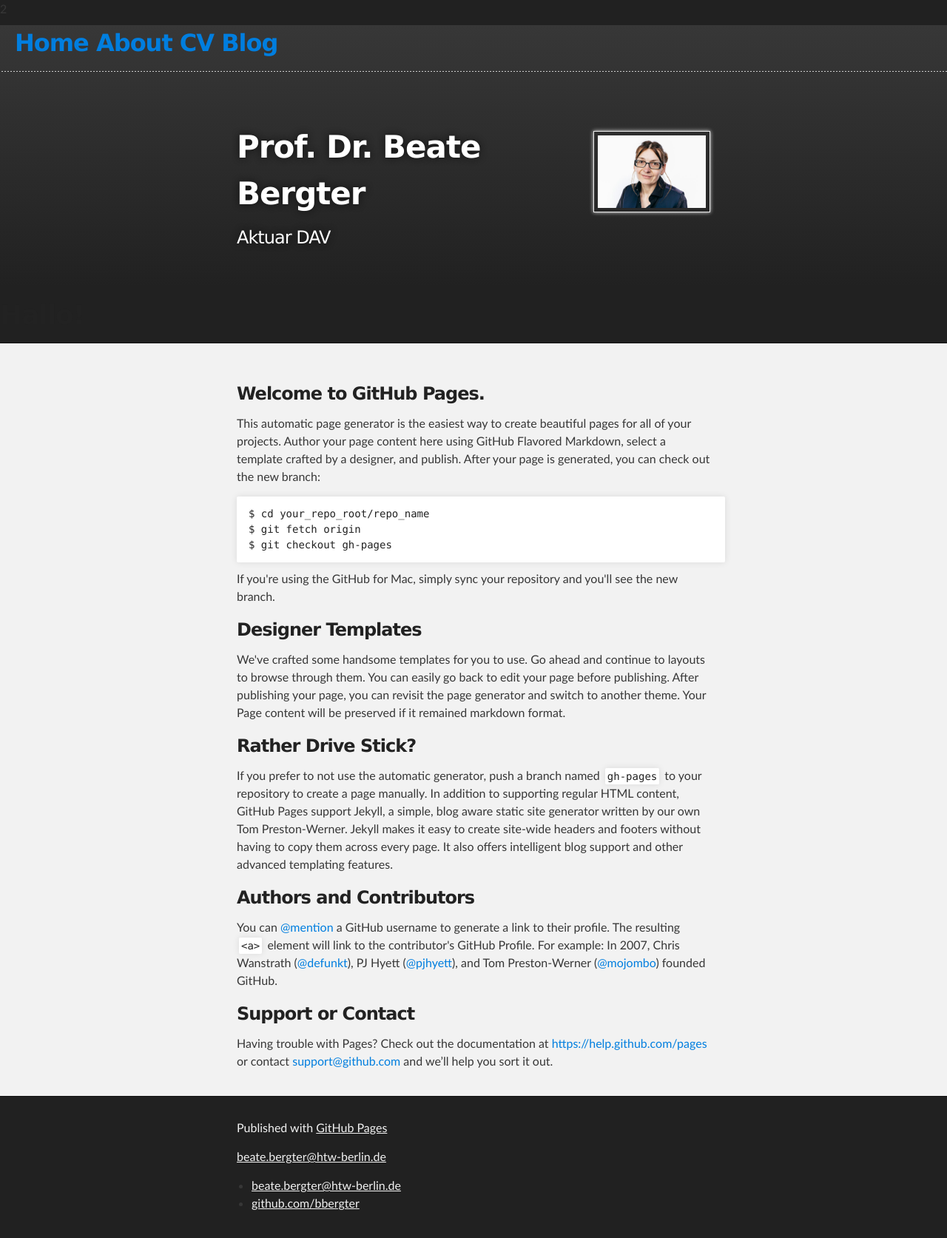
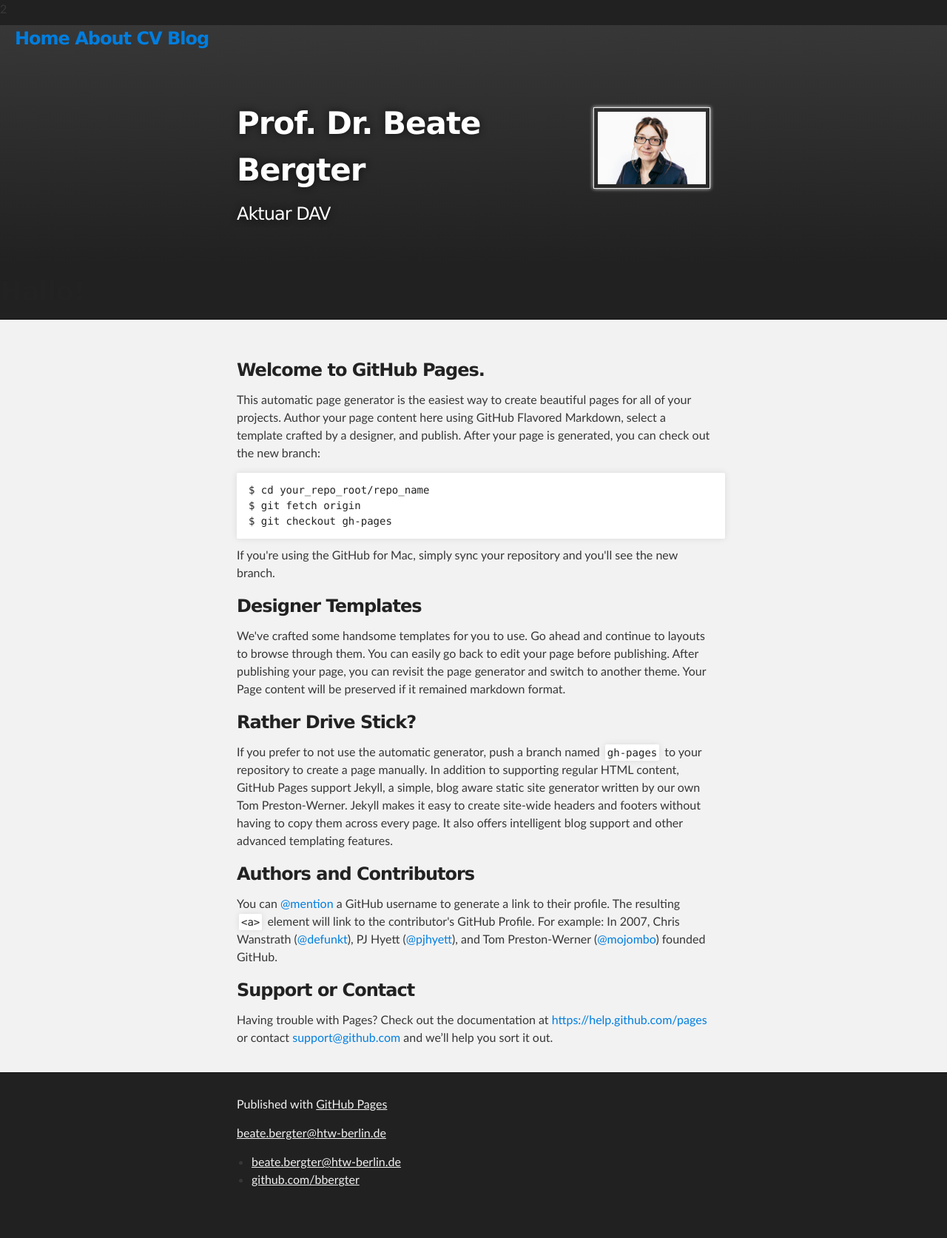
Before and after one commit to bbergter/bbergter, a Jekyll site: the page index.html, which Jekyll copies as it is, in a window 1280 px wide. Shown: the whole page at 74% size. Built offline with Jekyll 4.4.1, drawn with Linux system fonts in a browser that asks for light colours; after the commit the page ends 1641 px from its top, so only the background shows below that.

Commit message:
Update index.html

```diff
--- a/index.html
+++ b/index.html
@@ -27,13 +27,13 @@
     <div id="header_wrap" class="outer">
 
 
-      <h2> <nav>
+      <h3> <nav>
     		<ul class="nav nav-pills pull-right">
         		<a href="/">Home</a>
 	        	<a href="/about">About</a>
         		<a href="/cv">CV</a>
         		<a href="/blog">Blog</a>
-       	</nav> </h2>
+       	</nav> </h3>
 
 
 
```
